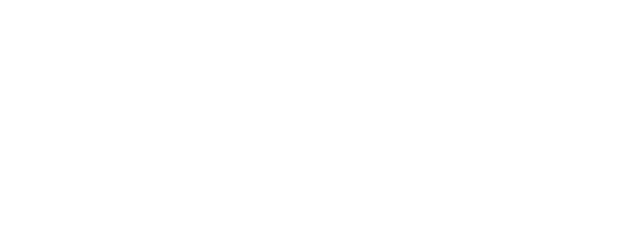
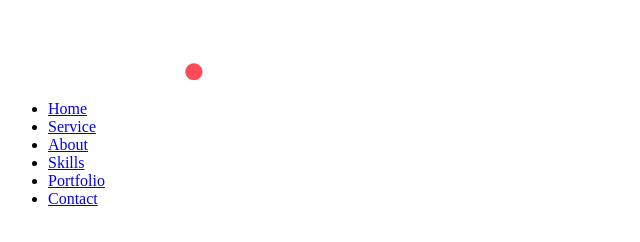
Before and after one commit to Gerent1/My-Portfolio, a plain HTML site: page index.html in a window 1280 px wide. Shown: the whole page, without its empty margins (0-640 px from the left). Drawn offline with Linux system fonts and the light colour scheme.

Commit message:
added structure

```diff
--- a/index.html
+++ b/index.html
@@ -6,9 +6,43 @@
     <title>My Portfolio</title>
 </head>
 <body>
-    <header></header>
+    <header>
+        <div id="brand">
+            <img src="./images/anike logo.png" alt="brand">
+        </div>
+        <nav id="navbar">
+            <ul>
+                <li> <a href="#home">Home</a></li>
+                <li> <a href="#service">Service</a></li>
+                <li> <a href="#about">About</a></li>
+                <li> <a href="#skills">Skills</a></li>
+                <li> <a href="#portfolio">Portfolio</a></li>
+                <li> <a href="#contact">Contact</a></li>
+            </ul>
+        </nav>
+    </header>
 
-    <main></main>
+    <main>
+        <!-- Home Section -->
+        <section id="Home"></section>
+
+        <!-- Service Section -->
+        <section id="Service"></section>
+
+        <!-- About Section -->
+        <section id="About"></section>
+
+        <!-- Skills Section -->
+        <section id="Skills"></section>
+
+        <!-- Portfolio Section -->
+        <section id="Portfolio"></section>
+
+        <!-- Contact Section -->
+        <section id="Contact"></section>
+
+    </main>
+
 
     <footer></footer>
 </body>
```
Also changed, not shown: images/anike logo.png (added).
